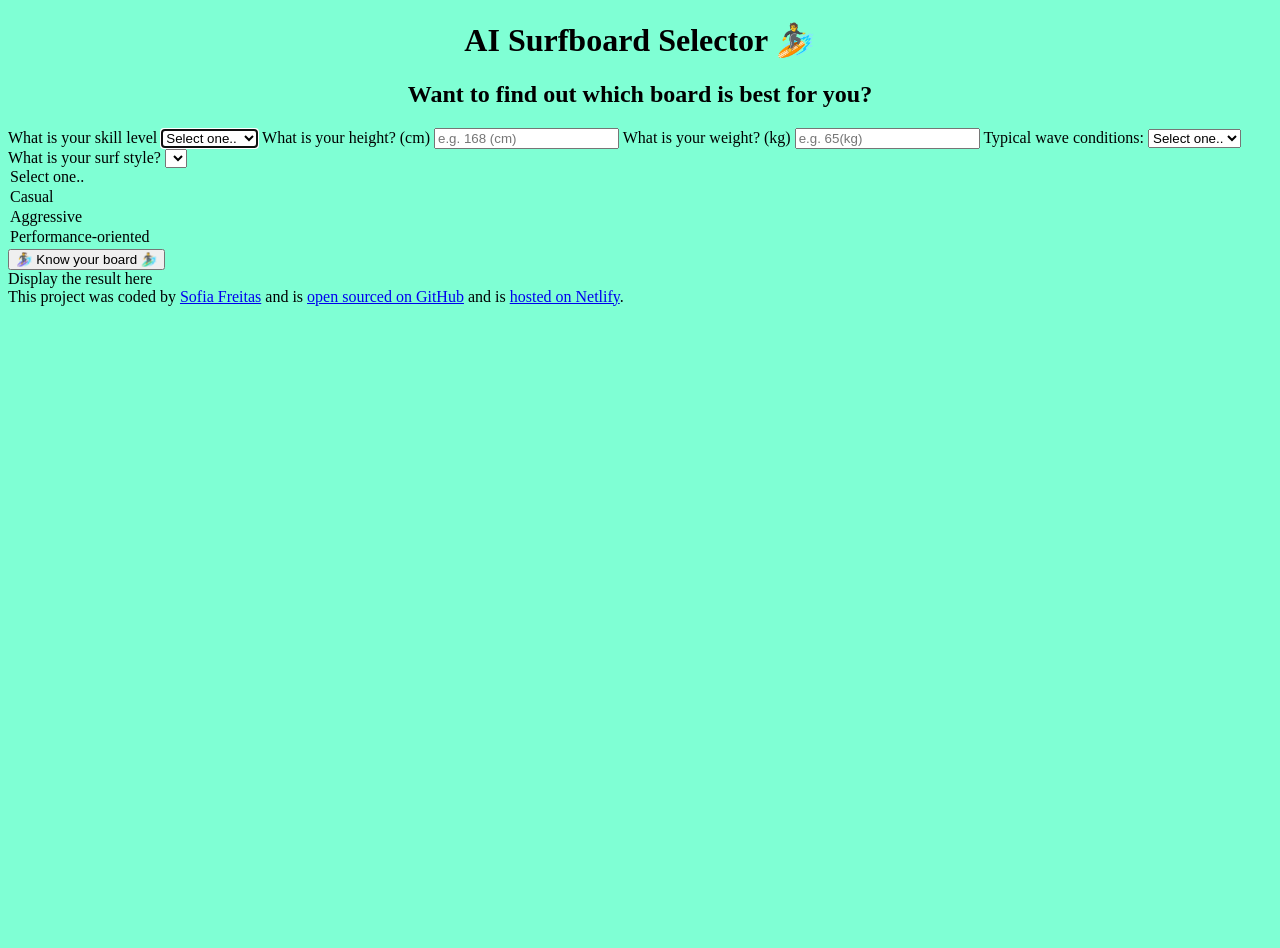
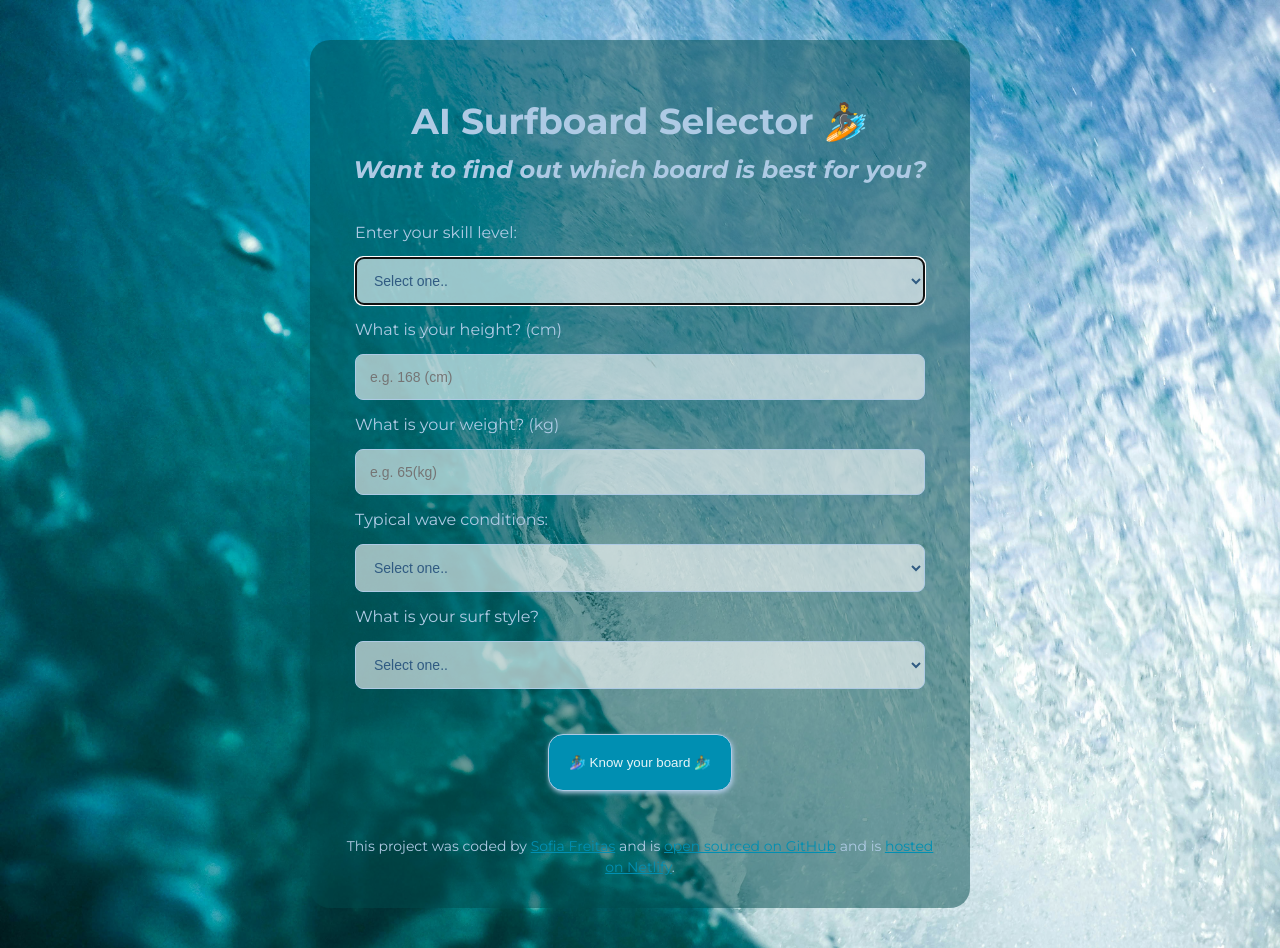
Before and after one commit to sofia-pastor/surfboard-selector, a plain HTML site: page index.html in a window 1280 px wide. Before the commit the page ends 800 px from the top, so only its background shows below. Drawn offline with Linux system fonts and the light colour scheme.

Commit message:
styled the css and added font

```diff
--- a/index.html
+++ b/index.html
@@ -4,15 +4,26 @@
     <meta charset="UTF-8" />
     <meta name="viewport" content="width=device-width, initial-scale=1.0" />
     <link rel="stylesheet" href="src/style.css" />
-    <title>Document</title>
+    <link rel="preconnect" href="https://fonts.googleapis.com" />
+    <link rel="preconnect" href="https://fonts.gstatic.com" crossorigin />
+    <link
+      href="https://fonts.googleapis.com/css2?family=Montserrat:ital,wght@0,100..900;1,100..900&display=swap"
+      rel="stylesheet"
+    />
+    <title>Surfbord Selector</title>
   </head>
   <body>
+    <div class="container">
+      <header>
         <h1>AI Surfboard Selector 🏄</h1>
         <h2>Want to find out which board is best for you?</h2>
-    <main>
-      <form id="surfboard-form">
-        <label for="skill-level">What is your skill level</label>
-        <select id="skill-level" autofocus>
+      </header>
+      <main id="content">
+        <form id="surfboard-form" class="surfboard-form">
+          <label for="skill-level" class="skill-label"
+            >Enter your skill level:</label
+          >
+          <select id="skill-level" class="skill-select" autofocus>
             <option value="" selected>Select one..</option>
             <option value="begginer">Beginner</option>
             <option value="intermediate">Intermediate</option>
@@ -20,26 +31,34 @@
             <option value="expert">Expert</option>
           </select>
 
-        <label for="height">What is your height? (cm)</label>
+          <label for="height" class="height-label"
+            >What is your height? (cm)</label
+          >
           <input
             type="number"
             id="height"
+            class="height-input"
             placeholder="e.g. 168 (cm)"
             autofocus
             required
           />
 
-        <label for="weight">What is your weight? (kg)</label>
+          <label for="weight" class="weight-label"
+            >What is your weight? (kg)</label
+          >
           <input
             type="number"
             id="weight"
+            class="weight-input"
             placeholder="e.g. 65(kg)"
             autofocus
             required
           />
 
-        <label for="wave-conditions">Typical wave conditions:</label>
-        <select id="wave-conditions" autofocus>
+          <label for="wave-conditions" class="waves-label"
+            >Typical wave conditions:</label
+          >
+          <select id="wave-conditions" class="waves-select" autofocus>
             <option value="" selected>Select one..</option>
             <option value="small">Small</option>
             <option value="medium">Medium</option>
@@ -48,16 +67,18 @@
             <option value="steep">Steep</option>
           </select>
 
-        <label for="surf-style">What is your surf style?</label>
-        <select id="surf-style" autofocus></select>
+          <label for="surf-style" class="style-label"
+            >What is your surf style?</label
+          >
+          <select id="surf-style" class="style-select" autofocus>
             <option value="">Select one..</option>
             <option value="casual">Casual</option>
             <option value="agressive">Aggressive</option>
             <option value="performance">Performance-oriented</option>
+          </select>
         </form>
 
         <button id="display-result">🏄‍♀️ Know your board 🏄‍♂️</button>
-      <div id="result">Display the result here</div>
       </main>
       <footer>
         This project was coded by
@@ -75,7 +96,7 @@
           >hosted on Netlify</a
         >.
       </footer>
-
+    </div>
     <script src="src/index.js"></script>
   </body>
 </html>
--- a/src/style.css
+++ b/src/style.css
@@ -1,8 +1,87 @@
 body {
-  background-color: aquamarine;
+  background-image: url(wave-tube.jpg);
+  background-size: cover;
+  background-repeat: no-repeat;
+  background-color: rgb(0, 75, 76);
+  color: rgb(174, 202, 228);
+  font-family: "Montserrat", sans-serif;
 }
 
-h1,
+.container {
+  background-color: rgba(0, 75, 76, 0.5);
+  max-width: 600px;
+  margin: 40px auto;
+  padding: 30px;
+  border-radius: 20px;
+}
+header {
+  margin-top: 0;
+  margin-bottom: 20px;
+  text-align: center;
+  line-height: 1.5;
+}
+
+h1 {
+  font-size: 36px;
+}
+
 h2 {
+  font-size: 24px;
+  font-style: italic;
+  margin-top: -20px;
+}
+
+form {
+  display: grid;
+  grid-gap: 15px;
+  padding: 15px;
+}
+
+.skill-select,
+.height-input,
+.weight-input,
+.waves-select,
+.style-select {
+  padding: 14px;
+  border: 1px solid rgb(174, 202, 228);
+  font-size: 14px;
+  color: rgb(48, 91, 130);
+  background-color: rgba(255, 255, 255, 0.6);
+  border-radius: 8px;
+}
+
+.skill-label,
+.height-label,
+.weight-label,
+.waves-label,
+.style-label {
+  font-size: 16px;
+}
+
+button {
+  display: block;
+  margin: 30px auto;
+  padding: 20px;
+  border-radius: 15px;
+  background: rgb(0, 143, 178);
+  border: 1px solid rgb(174, 202, 228);
+  color: rgba(255, 255, 255, 0.9);
+  box-shadow: 1px 2px 5px rgb(174, 202, 228);
+}
+
+button:hover {
+  background-color: rgb(4, 102, 126);
+  cursor: pointer;
+  box-shadow: none;
+}
+
+footer {
+  font-size: 14px;
+  margin-top: 45px;
   text-align: center;
+  line-height: 1.5;
 }
+
+a {
+  color: rgb(0, 143, 178);
+}
```
Also changed, not shown: src/wave-tube.jpg (added). Lines whose indentation alone changed are shown as unchanged.
